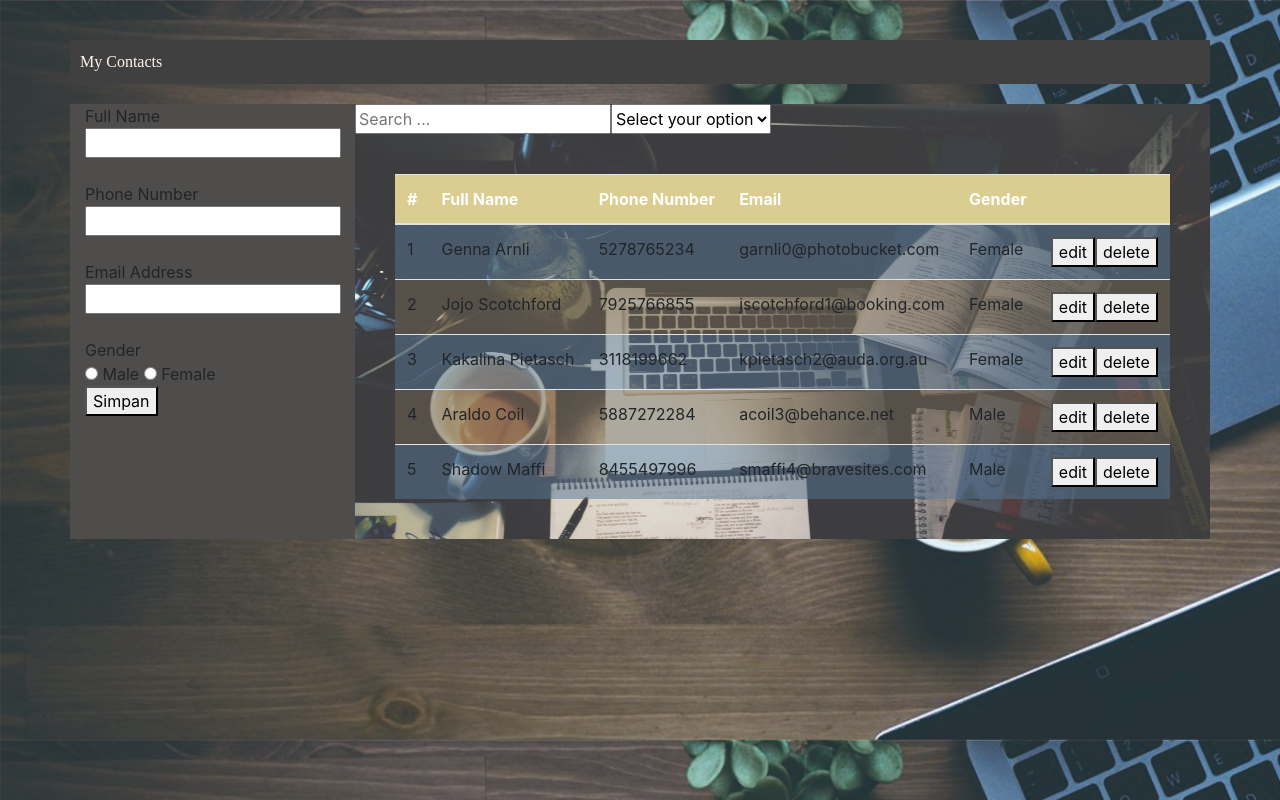
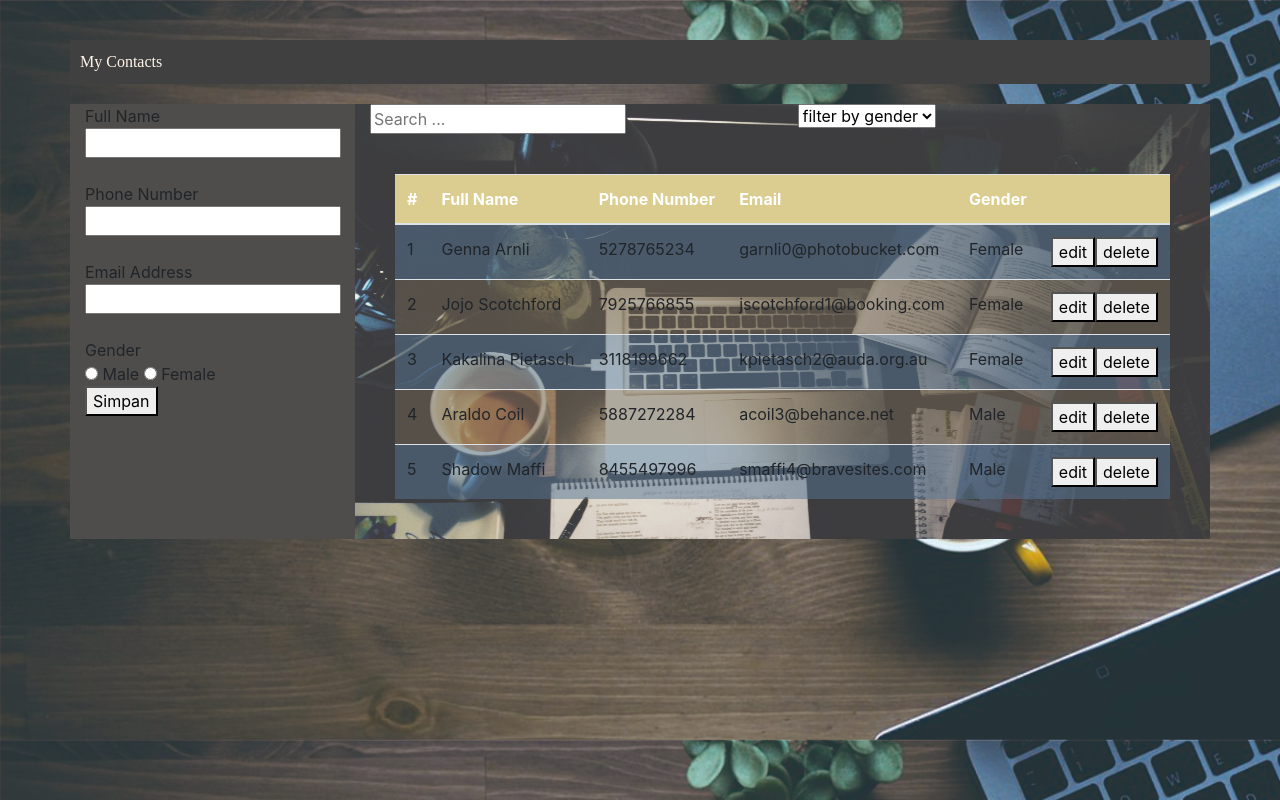
Before and after one commit to iqbalmaed/iqbal-dasarya, a website built with Parcel: page index.html in a window 1280 px wide. Built offline with nearby package versions, Linux system fonts and the light colour scheme.

Commit message:
fix dikit

```diff
--- a/index.html
+++ b/index.html
@@ -51,13 +51,19 @@
 
 
         <div class="row">
-          <input type= "text" name = "search" id="finder" placeholder="Search ..." />
+          <div class="col-sm">
+            <input type= "text" name = "search" id="finder" placeholder="Search ..." />
+          </div>
+          <div class="col-sm">
           <select id="pilihgender">
-            <option value="" disabled selected>Select your option</option>
+            <option value="" disabled selected>filter by gender</option>
+            <option value="All">All</option>
             <option value="Male">Male</option>
             <option value="Female">Female</option>
 
           </select>
+          </div>
+
         </div>
         <div class="row">
 <table class="table">
```
